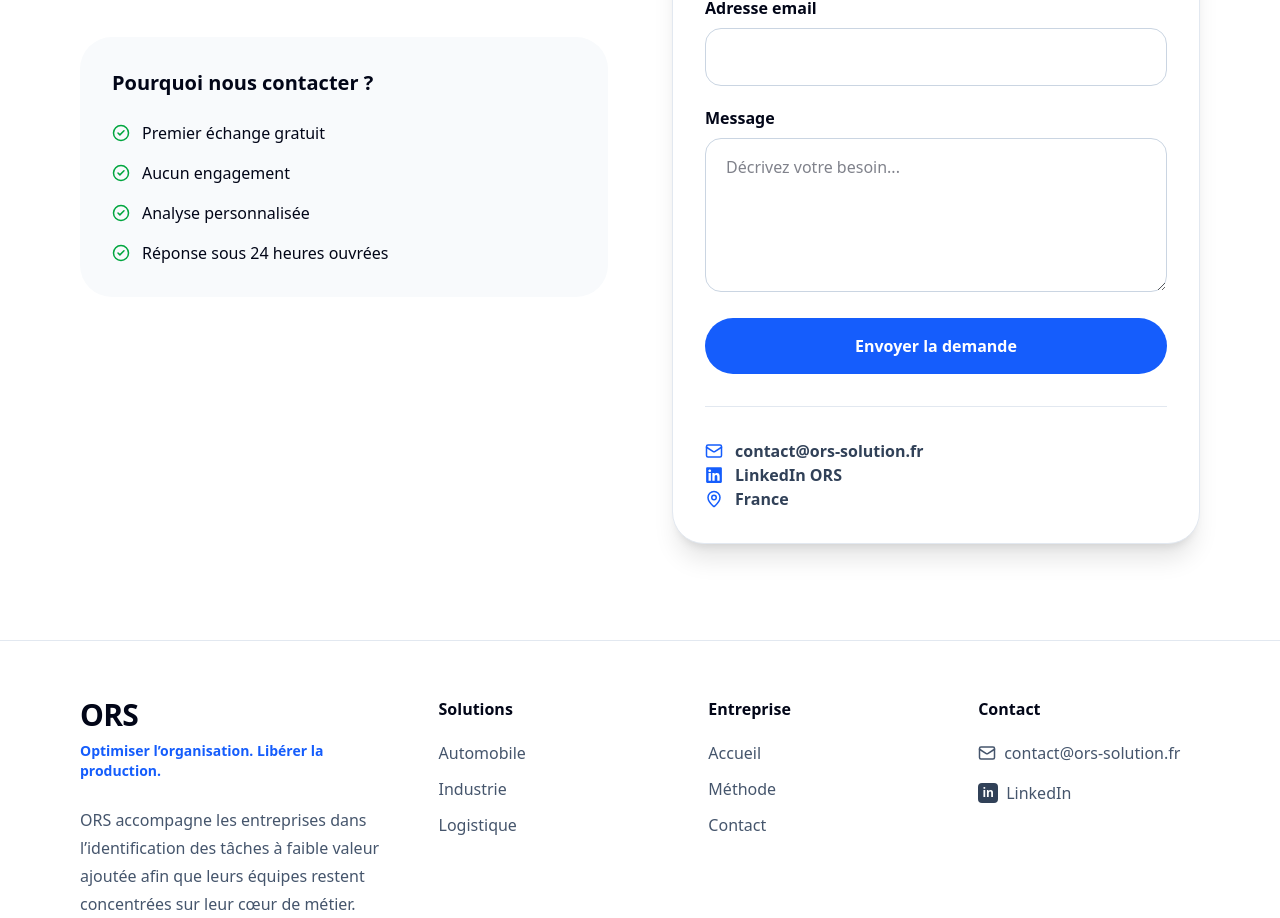
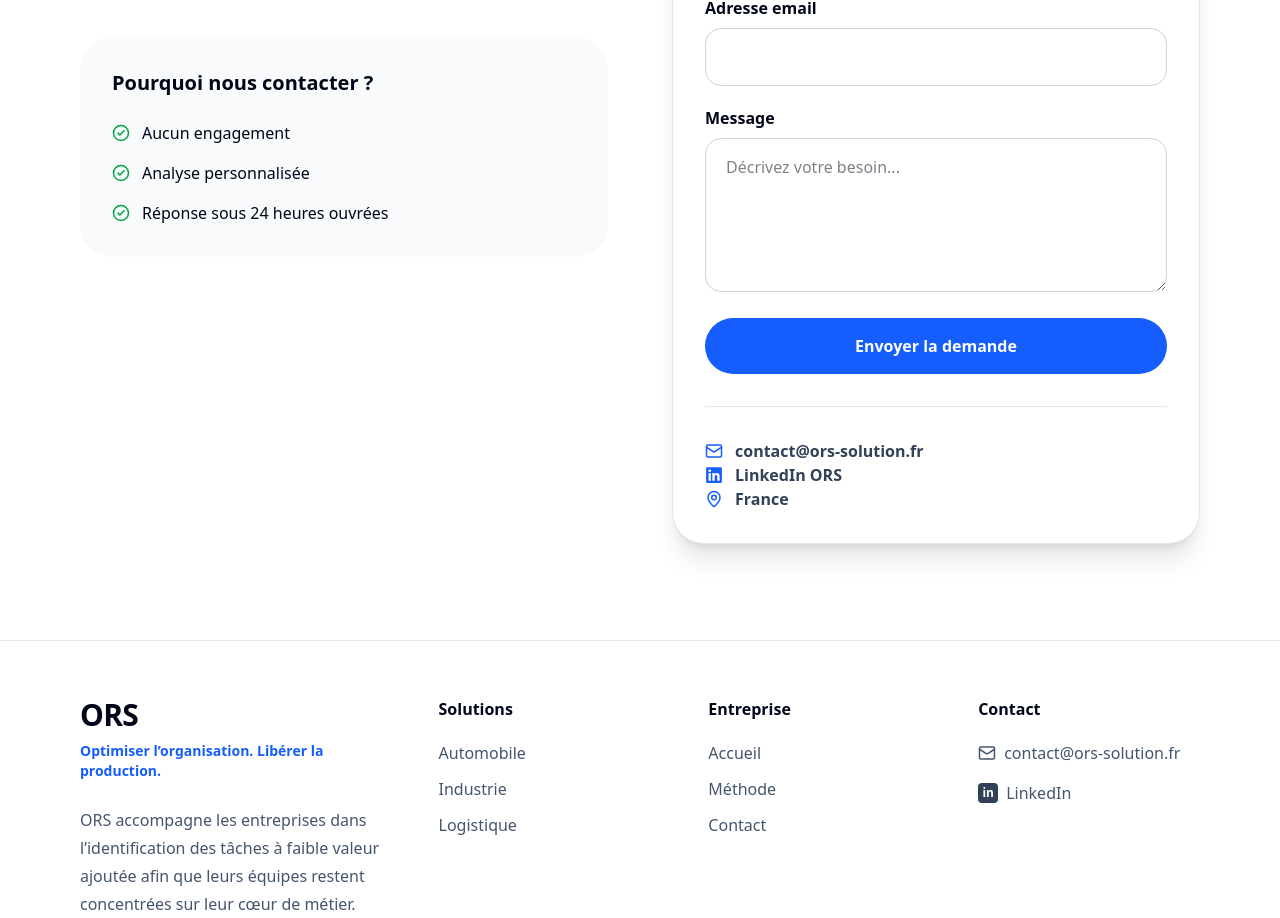
Before and after one commit to vekuAa/ors-solution, a Next.js app: page /contact in a window 1280 px wide. Shown: the part 1260-2178 px from the top of the page. Built offline with nearby package versions, Linux system fonts and the light colour scheme.

Commit message:
Initial ORS website

```diff
--- a/app/contact/page.tsx
+++ b/app/contact/page.tsx
@@ -91,7 +91,6 @@ export default function ContactPage() {
 
                 <div className="mt-6 space-y-4">
 
-                  <Benefit text="Premier échange gratuit" />
 
                   <Benefit text="Aucun engagement" />
 
```
